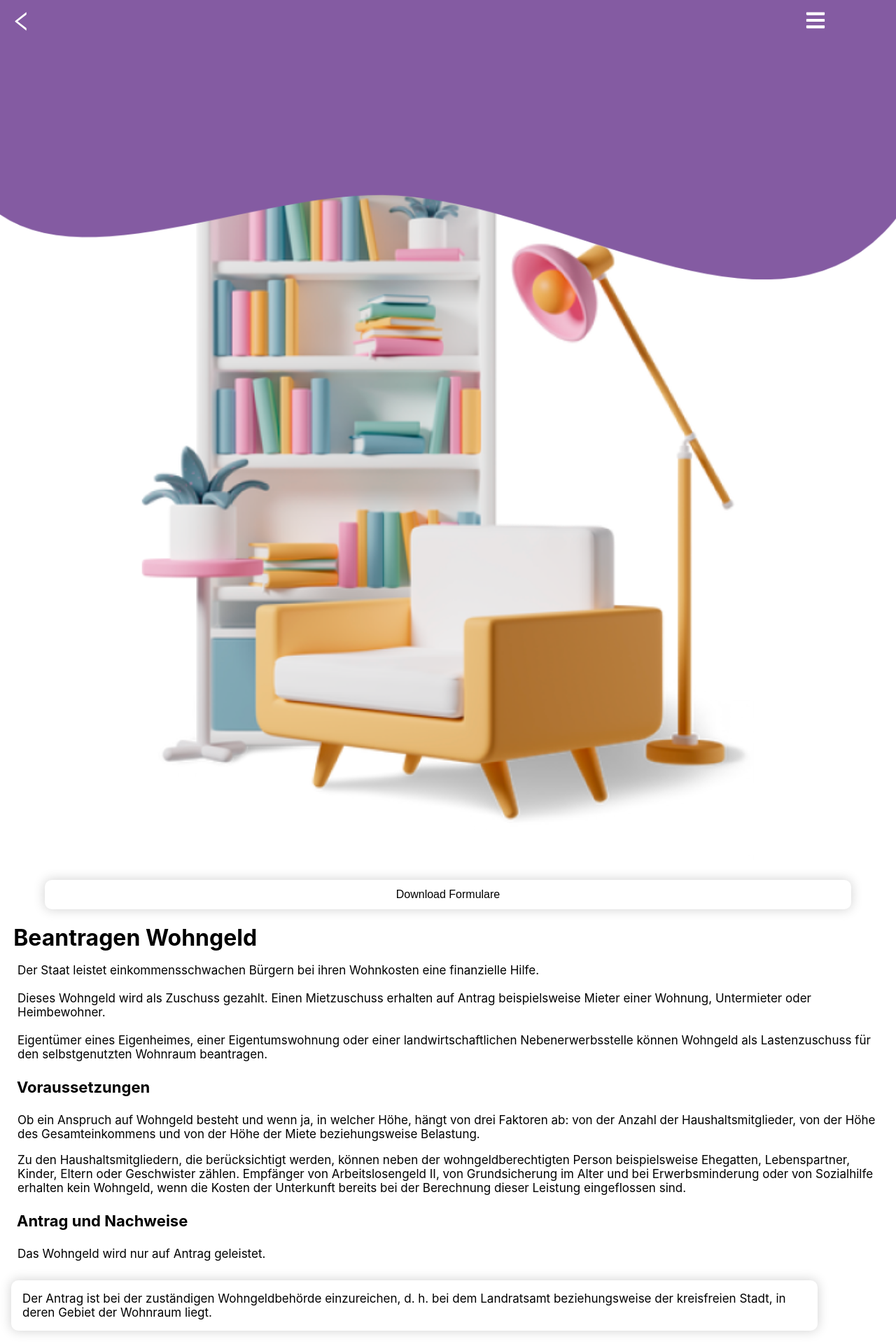
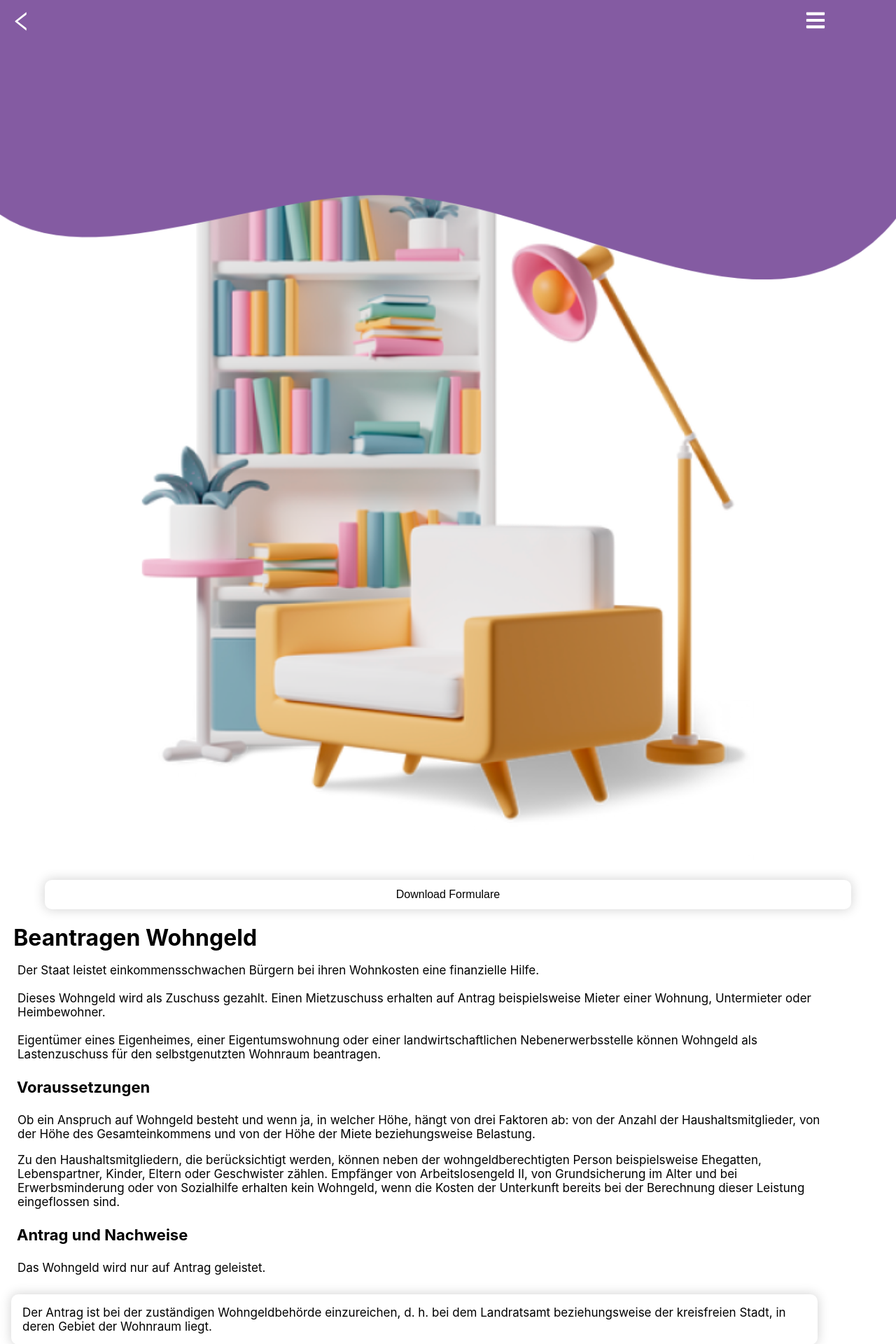
Before and after one commit to xSilentStorm313/Projekt-Web, a React (Create React App) app in the folder webapp/: page /wohngeld in a window 1280 px wide. Shown: the top 1920 px of the page at 70% size. Built offline with nearby package versions, Linux system fonts and the light colour scheme.

Commit message:
abstand veränderung seite

```diff
--- a/webapp/src/Lila/EinzelnerBeitrag.css
+++ b/webapp/src/Lila/EinzelnerBeitrag.css
@@ -19,8 +19,8 @@
 .überschrift1 {
   box-sizing: border-box;
   text-align: left;
-  margin-left: 1.2rem;
   margin-bottom: 1rem;
+  width: 90%;
 }
 
 .formular {
@@ -61,7 +61,7 @@ ul {
 
 .text {
   text-align: left;
-  margin-left: 1.563rem;
+  width:90%;
 }
 
 .infotextasyl {
@@ -94,6 +94,7 @@ ul {
   font-weight: bolder;
   margin-bottom: -0.313rem;
   font-size: 1.375rem;
+  width: 90%;
 }
 
 .zwischenüberschriftasyl {
```
